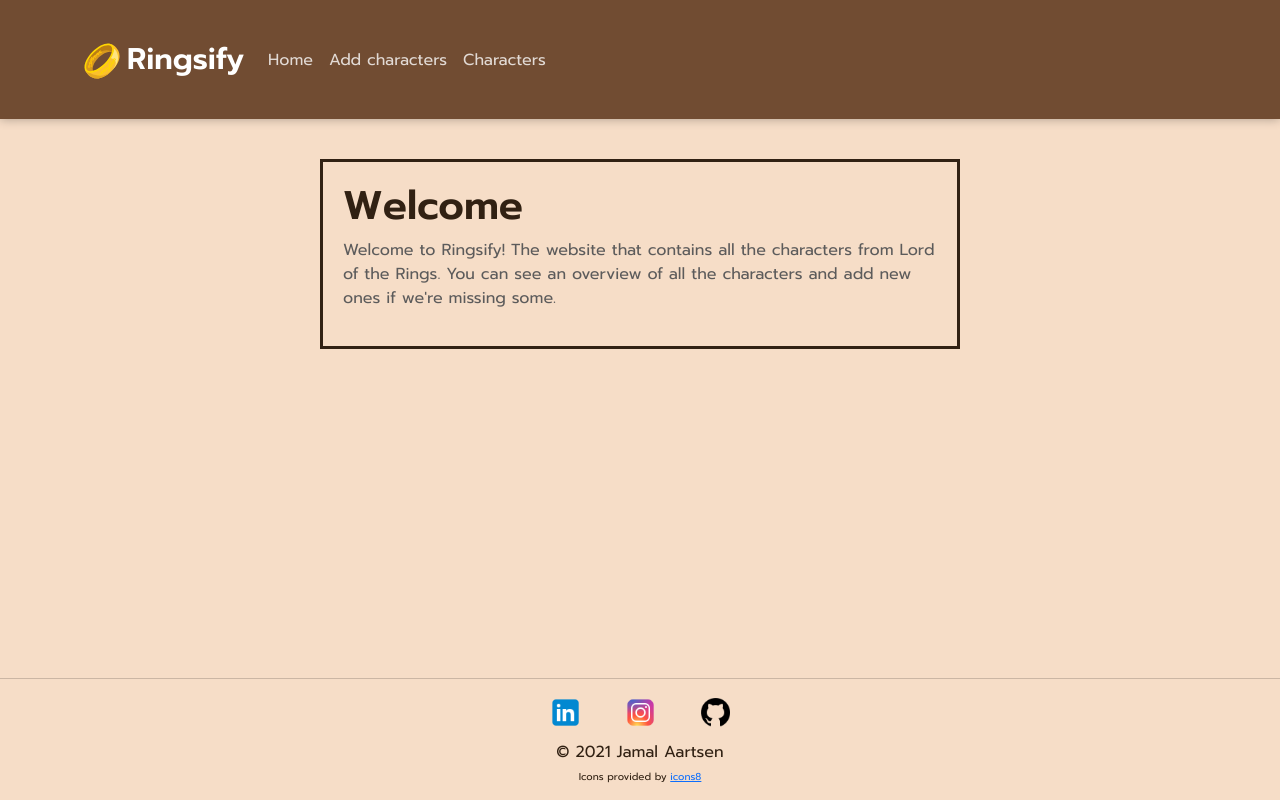
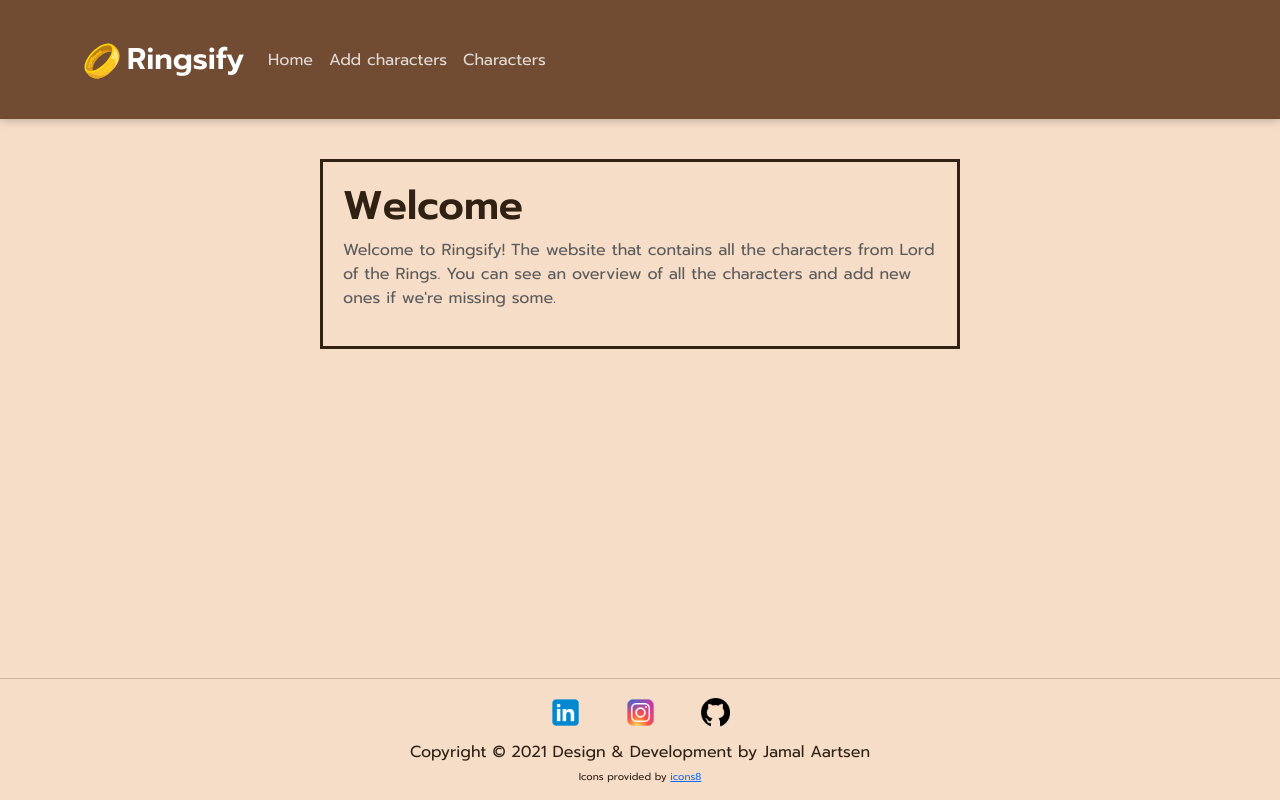
Before and after one commit to JamalAartsen/Ringsify-App, a React (Create React App) app: page / in a window 1280 px wide. Built offline with nearby package versions, Linux system fonts and the light colour scheme.

Commit message:
Change footer copyright text

```diff
--- a/src/components/Footer.jsx
+++ b/src/components/Footer.jsx
@@ -11,7 +11,7 @@ function Footer() {
                 <FooterImg link="https://www.linkedin.com/in/jamal-aartsen-35a47615b/" image={LinkedinImage} imageTextAlt="linkedin-img" />
                 <FooterImg link="https://www.instagram.com/ijamall_/" image={InstagramImage} imageTextAlt="instagram-img" />
                 <FooterImg link="https://github.com/JamalAartsen?tab=repositories" image={GithubImage} imageTextAlt="github-img" />
-                <p className="footer-text">&copy; {new Date().getFullYear()} Jamal Aartsen</p>
+                <p className="footer-text">Copyright © 2021 Design & Development by Jamal Aartsen</p>
                 <p className="icons8-text">Icons provided by <a className="icons8-link" href="https://icons8.com/">icons8</a></p>
             </footer>
         </div>
```
